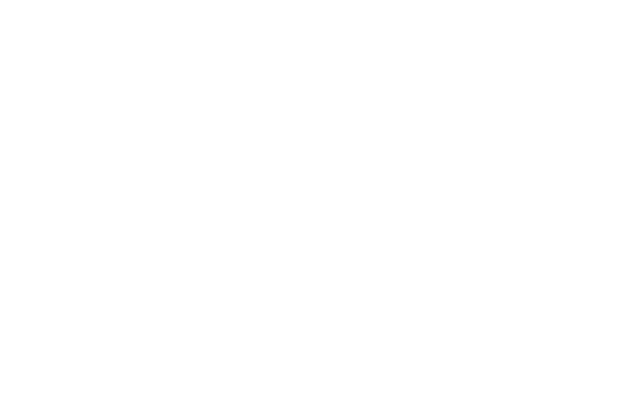
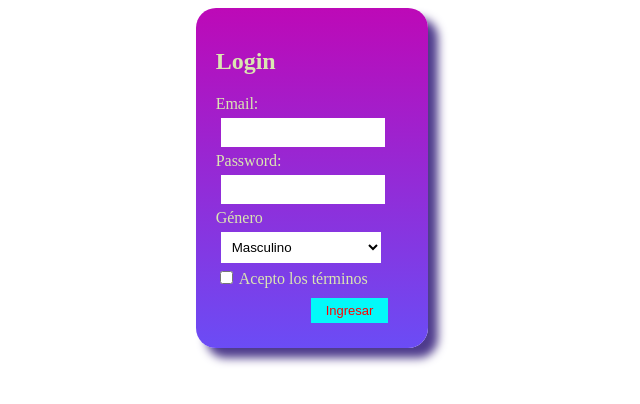
Before and after one commit to Elda29/aspirantes-mir-html-y-css, a plain HTML site: page ejercicio2-html-y-css/index.html in a window 1280 px wide. Shown: the whole page, without its empty margins (328-968 px from the left). Drawn offline with Linux system fonts and the light colour scheme.

Commit message:
Implementa el formulario del ejercicio de html

```diff
--- a/ejercicio2-html-y-css/estilos.css
+++ b/ejercicio2-html-y-css/estilos.css
@@ -0,0 +1,59 @@
+
+.Caja_Login {
+
+
+    /*box-sizing:content-box;*/
+    /*box-sizing:border-box;  */
+    /*overflow: hidden;*/
+
+    width: 300px;
+    height: 300px;
+    padding: 20px 20px 20px ;
+
+    /*background-color: #c010f0;
+    background:linear-gradient(90deg, rgba(2,0,36,1) 0%, rgba(27,9,121,1) 35%, rgba(0,212,255,1) 100%);
+    background: linear-gradient(90deg, rgba(2,0,36,1) 0%, rgba(67,9,121,1) 35%, rgba(0,212,255,1) 100%);*/
+
+    background: linear-gradient(#bd09b7 , #6b4cf5 );
+    color: #DAE6B1;
+    border-radius: 20px;
+    margin:0 auto;
+    box-shadow: 10px 10px  10px rgb(78, 59, 140);
+}
+
+
+select {
+    /*box-sizing:content-box;*/
+    /*box-sizing:border-box;  */
+    margin: 5px 5px 5px 5px;
+    background:white;
+    border: none;
+    font-size:smaller;
+    padding: 7px;
+    width: 160px;
+    /*width:100%;*/
+ }
+
+
+ .Textos{
+    /*box-sizing: border-box;   */
+    margin: 5px 5px 5px 5px;
+    background:white;
+    border: none;
+    font-size: small;
+    padding: 7px;
+    width: 150px;
+    /*width:100%;*/
+ }
+
+ button{
+    background:rgb(3, 249, 249);
+    border: none;
+    font-size: small;
+    font-display:inherit;
+    color: red;
+    margin: 10px 20px 0px 95px;
+    padding: 5px 15px;
+    position:inherit;
+    right: 0px;
+ }
--- a/ejercicio2-html-y-css/index.html
+++ b/ejercicio2-html-y-css/index.html
@@ -10,7 +10,31 @@
 </head>
 
 <body>
+    <div class="Caja_Login"  style="width: min-content;">
+        <form>
 
+          <h2>Login</h2>
+
+          <!-- Email ------------>
+          Email: <input  class = "Textos" type="text" name="email">
+
+          <!-- Password --------->
+          Password: <input class = "Textos"  type="password" name="Password">
+
+          <!-- Género ----------->
+          <label>Género<br></label>
+          <select  name="genero">
+            <option value="masculino">Masculino</option>
+            <option value="femenino">Femenino</option>
+          </select>
+
+          <!-- Acepto términos -->
+          <input type="checkbox"> Acepto los términos
+
+          <!-- Botón Ingresar  -->
+          <button type="ingresar">Ingresar</button>
+        </form>
+    </div>
 
 </body>
 
```
